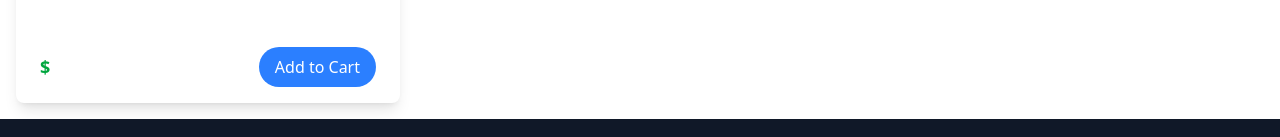
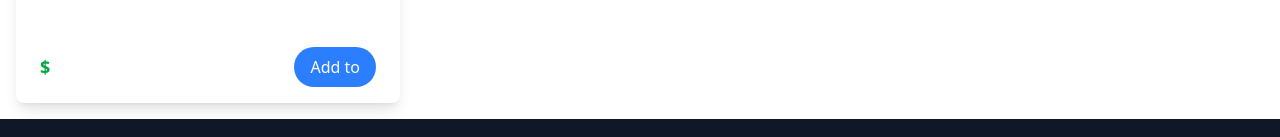
Before and after one commit to codewithmanish102003/E-commerce, a React (Vite) app in the folder Frontend/: page / in a window 1280 px wide. Shown: the part 1192-1329 px from the top of the page. Built offline with nearby package versions, Linux system fonts and the light colour scheme.

Commit message:
Customer Cart Added

```diff
--- a/Frontend/src/Components/Products/AllProducts.jsx
+++ b/Frontend/src/Components/Products/AllProducts.jsx
@@ -13,7 +13,7 @@ const ProductCard = ({ title, price, imageUrl, description }) => {
         <div className="px-6 pt-2 pb-4 flex justify-between items-center">
           <span className="text-lg font-semibold text-green-600">${price}</span>
           <button className="bg-blue-500 hover:bg-blue-600 text-white font-medium py-2 px-4 rounded-full transition-colors duration-200">
-            Add to Cart
+            Add to
           </button>
         </div>
       </div>
--- a/Frontend/src/Components/Products/ProductCard.jsx
+++ b/Frontend/src/Components/Products/ProductCard.jsx
@@ -8,15 +8,15 @@ const formatCurrency = (amount) => {
   }).format(amount);
 };
 
+const addToCart=(product)=>{
+  // const [carts,setCart] = useState([])
+  // setCart(...carts,product)
+  console.log("Cart  Called")
+
+}
 const ProductCard = ({ product }) => {
   const discountedPrice = product.price - product.discount;
-
-  const addToCart=(product)=>{
-    // const [carts,setCart] = useState([])
-    // setCart(...carts,product)
-    console.log("Cart  Called")
-
-  }
+  // console.log("I am RUnning")
   return (
     <div
       className={`flex flex-row gap-5 w-[95vw] h-50 rounded-lg overflow-hidden ${style.cardColor}`}
```
